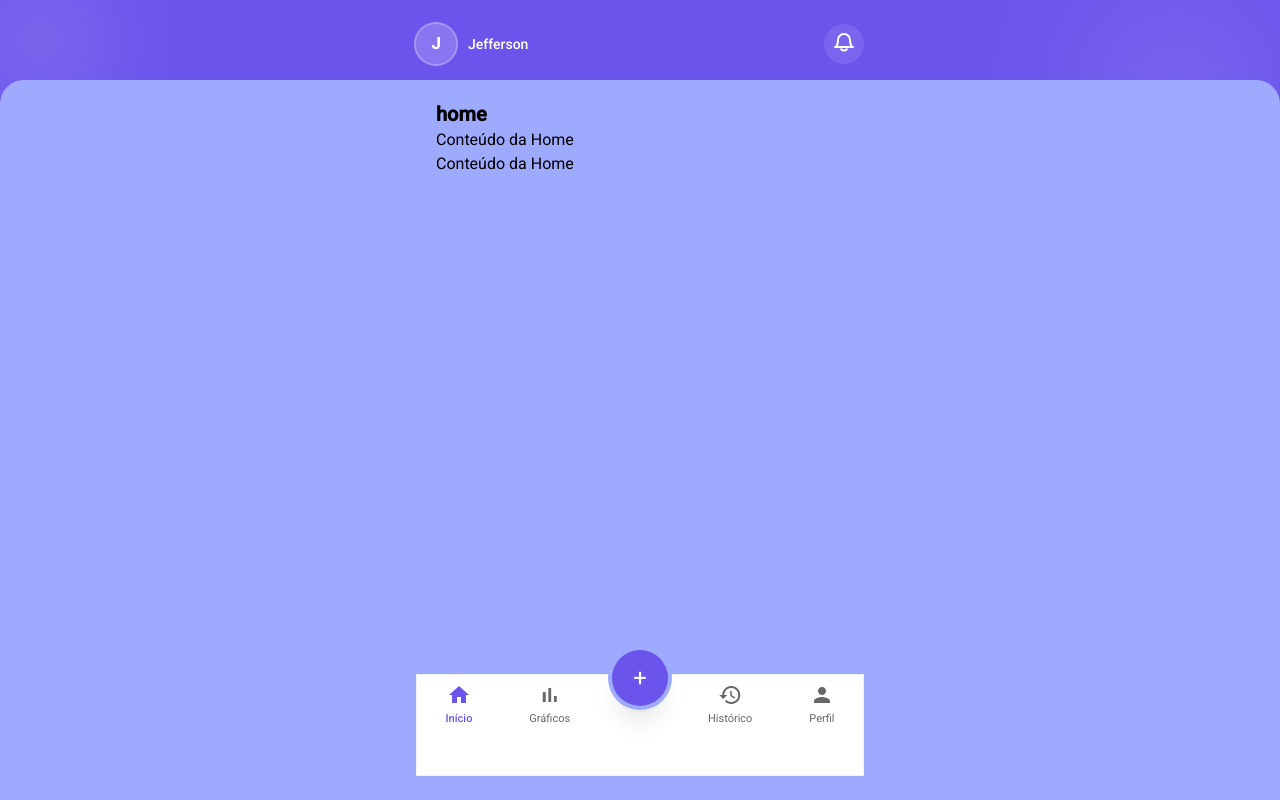
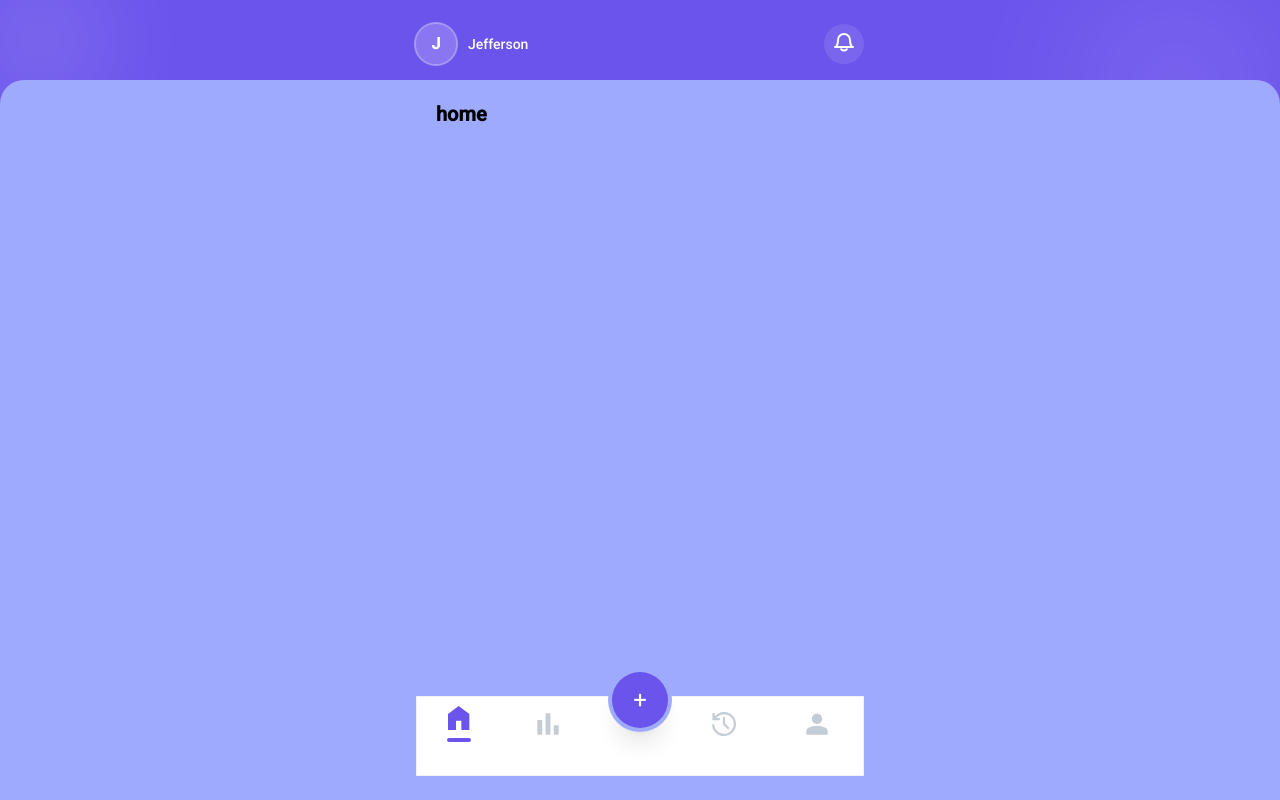
Before and after one commit to jesilvadev/financas-app, an Angular app: page / in a window 1280 px wide. Built offline with nearby package versions, Linux system fonts and the light colour scheme.

Commit message:
feat: adiciona componentes de Stats, History e Profile, e atualiza rotas

```diff
--- a/src/app/layout/main-layout.component.html
+++ b/src/app/layout/main-layout.component.html
@@ -64,28 +64,64 @@
   >
     <div class="relative mx-auto max-w-md">
       <div
-        class="h-26 bg-layer pb-10 backdrop-blur flex items-center justify-around border border-black/5"
+        class="h-20 bg-layer pt-4 pb-10 backdrop-blur flex items-center justify-around border border-black/5"
       >
         <!-- Home -->
         <a
           routerLink="/"
-          routerLinkActive="text-primary font-medium"
+          #rlaHome="routerLinkActive"
+          routerLinkActive
           [routerLinkActiveOptions]="{ exact: true }"
-          class="flex flex-col items-center gap-1 text-description hover:text-black/80 transition focus-visible:outline-none focus-visible:ring-2 focus-visible:ring-primary/30 rounded-lg px-3 py-2"
+          class="flex flex-col items-center gap-2 transition focus-visible:outline-none focus-visible:ring-2 focus-visible:ring-primary/30 rounded-lg px-3 py-2"
+          [class.text-primary]="rlaHome.isActive"
+          [class.text-disable]="!rlaHome.isActive"
           aria-current="page"
+          aria-label="Início"
         >
-          <mat-icon class="!text-[24px] leading-none">home</mat-icon>
-          <span class="text-[11px]">Início</span>
+          <svg
+            xmlns="http://www.w3.org/2000/svg"
+            width="22"
+            height="24"
+            viewBox="0 0 22 24"
+            fill="none"
+          >
+            <path
+              d="M0 24V8L10.6667 0L21.3333 8V24H13.3333V14.6667H8V24H0Z"
+              fill="currentColor"
+            />
+          </svg>
+          <div
+            *ngIf="rlaHome.isActive"
+            class="h-1 w-6 bg-primary rounded-full"
+          ></div>
         </a>
 
         <!-- Stats -->
         <a
           routerLink="/stats"
-          routerLinkActive="text-primary font-medium"
-          class="flex flex-col items-center gap-1 text-description hover:text-black/80 transition focus-visible:outline-none focus-visible:ring-2 focus-visible:ring-primary/30 rounded-lg px-3 py-2"
+          #rlaStats="routerLinkActive"
+          routerLinkActive
+          class="flex flex-col items-center gap-2 transition focus-visible:outline-none focus-visible:ring-2 focus-visible:ring-primary/30 rounded-lg px-3 py-2"
+          [class.text-primary]="rlaStats.isActive"
+          [class.text-disable]="!rlaStats.isActive"
+          aria-label="Gráficos"
         >
-          <mat-icon class="!text-[24px] leading-none">bar_chart</mat-icon>
-          <span class="text-[11px]">Gráficos</span>
+          <svg
+            xmlns="http://www.w3.org/2000/svg"
+            width="32"
+            height="32"
+            viewBox="0 0 32 32"
+            fill="none"
+          >
+            <path
+              d="M21.7777 26.6667V17.3334H26.6667V26.6667H21.7777ZM13.5557 26.6667V5.33337H18.4443V26.6667H13.5557ZM5.33334 26.6667V12H10.2223V26.6667H5.33334Z"
+              fill="currentColor"
+            />
+          </svg>
+          <div
+            *ngIf="rlaStats.isActive"
+            class="h-1 w-6 bg-primary rounded-full"
+          ></div>
         </a>
 
         <!-- Espaço para FAB -->
@@ -94,21 +130,57 @@
         <!-- Histórico -->
         <a
           routerLink="/history"
-          routerLinkActive="text-primary font-medium"
-          class="flex flex-col items-center gap-1 text-description hover:text-black/80 transition focus-visible:outline-none focus-visible:ring-2 focus-visible:ring-primary/30 rounded-lg px-3 py-2"
+          #rlaHistory="routerLinkActive"
+          routerLinkActive
+          class="flex flex-col items-center gap-2 transition focus-visible:outline-none focus-visible:ring-2 focus-visible:ring-primary/30 rounded-lg px-3 py-2"
+          [class.text-primary]="rlaHistory.isActive"
+          [class.text-disable]="!rlaHistory.isActive"
+          aria-label="Histórico"
         >
-          <mat-icon class="!text-[24px] leading-none">history</mat-icon>
-          <span class="text-[11px]">Histórico</span>
+          <svg
+            xmlns="http://www.w3.org/2000/svg"
+            width="32"
+            height="32"
+            viewBox="0 0 32 32"
+            fill="none"
+          >
+            <path
+              d="M15.9333 28C12.7038 28 9.93901 26.8797 7.63901 24.639C5.33901 22.3981 4.13345 19.6592 4.02234 16.4223H6.26667C6.37045 19.0446 7.35012 21.2593 9.20567 23.0667C11.0612 24.874 13.3038 25.7777 15.9333 25.7777C18.6816 25.7777 21.0093 24.8166 22.9167 22.8943C24.824 20.9721 25.7777 18.637 25.7777 15.889C25.7777 13.1852 24.8166 10.8981 22.8943 9.02767C20.9721 7.15744 18.6518 6.22233 15.9333 6.22233C14.4149 6.22233 12.9927 6.57044 11.6667 7.26667C10.3407 7.96289 9.19989 8.89622 8.24434 10.0667H11.8V12.289H4.48901V5H6.71101V8.4C7.85923 7.02222 9.23523 5.94444 10.839 5.16667C12.4426 4.38889 14.1407 4 15.9333 4C17.6 4 19.1648 4.313 20.6277 4.939C22.0908 5.56478 23.3686 6.41656 24.461 7.49433C25.5537 8.57211 26.4167 9.83511 27.05 11.2833C27.6833 12.7316 28 14.289 28 15.9557C28 17.6223 27.6833 19.1871 27.05 20.65C26.4167 22.1129 25.5537 23.387 24.461 24.4723C23.3686 25.5574 22.0908 26.4167 20.6277 27.05C19.1648 27.6833 17.6 28 15.9333 28ZM20.0223 21.489L14.911 16.4223V9.26667H17.1333V15.511L21.6 19.911L20.0223 21.489Z"
+              fill="currentColor"
+            />
+          </svg>
+          <div
+            *ngIf="rlaHistory.isActive"
+            class="h-1 w-6 bg-primary rounded-full"
+          ></div>
         </a>
 
         <!-- Perfil -->
         <a
           routerLink="/profile"
-          routerLinkActive="text-primary font-medium"
-          class="flex flex-col items-center gap-1 text-description hover:text-black/80 transition focus-visible:outline-none focus-visible:ring-2 focus-visible:ring-primary/30 rounded-lg px-3 py-2"
+          #rlaProfile="routerLinkActive"
+          routerLinkActive
+          class="flex flex-col items-center gap-2 transition focus-visible:outline-none focus-visible:ring-2 focus-visible:ring-primary/30 rounded-lg px-3 py-2"
+          [class.text-primary]="rlaProfile.isActive"
+          [class.text-disable]="!rlaProfile.isActive"
+          aria-label="Perfil"
         >
-          <mat-icon class="!text-[24px] leading-none">person</mat-icon>
-          <span class="text-[11px]">Perfil</span>
+          <svg
+            xmlns="http://www.w3.org/2000/svg"
+            width="32"
+            height="32"
+            viewBox="0 0 32 32"
+            fill="none"
+          >
+            <path
+              d="M16 15.9776C14.5333 15.9776 13.3148 15.4925 12.3443 14.5223C11.3741 13.5518 10.889 12.3333 10.889 10.8666C10.889 9.39995 11.3741 8.18139 12.3443 7.21095C13.3148 6.24073 14.5333 5.75562 16 5.75562C17.4667 5.75562 18.6852 6.24073 19.6557 7.21095C20.6259 8.18139 21.111 9.39995 21.111 10.8666C21.111 12.3333 20.6259 13.5518 19.6557 14.5223C18.6852 15.4925 17.4667 15.9776 16 15.9776ZM5.33334 26.6666V23.3333C5.33334 22.5184 5.5389 21.8054 5.95001 21.1943C6.36112 20.5832 6.89634 20.1184 7.55568 19.7999C9.00745 19.1259 10.4259 18.6204 11.811 18.2833C13.1963 17.9462 14.5927 17.7776 16 17.7776C17.4073 17.7776 18.7999 17.9498 20.1777 18.2943C21.5555 18.6387 22.9703 19.1406 24.4223 19.7999C25.0963 20.1184 25.6389 20.5832 26.05 21.1943C26.4611 21.8054 26.6667 22.5184 26.6667 23.3333V26.6666H5.33334Z"
+              fill="currentColor"
+            />
+          </svg>
+          <div
+            *ngIf="rlaProfile.isActive"
+            class="h-1 w-6 bg-primary rounded-full"
+          ></div>
         </a>
       </div>
 
--- /dev/null
+++ b/src/app/pages/history/history.component.html
@@ -0,0 +1,4 @@
+<div class="p-5">
+  <h1 class="text-xl font-semibold text-black">histórico</h1>
+  <!-- conteúdo futuro da página Histórico -->
+</div>
--- a/src/app/pages/home/home.component.html
+++ b/src/app/pages/home/home.component.html
@@ -1,6 +1,4 @@
 <div class="p-5">
   <h1 class="text-xl font-semibold text-black">home</h1>
-  <p>Conteúdo da Home</p>
-  <p>Conteúdo da Home</p>
   <!-- conteúdo futuro da Home -->
 </div>
--- /dev/null
+++ b/src/app/pages/profile/profile.component.html
@@ -0,0 +1,4 @@
+<div class="p-5">
+  <h1 class="text-xl font-semibold text-black">perfil</h1>
+  <!-- conteúdo futuro da página Perfil -->
+</div>
--- /dev/null
+++ b/src/app/pages/stats/stats.component.html
@@ -0,0 +1,4 @@
+<div class="p-5">
+  <h1 class="text-xl font-semibold text-black">dados</h1>
+  <!-- conteúdo futuro da página Dados -->
+</div>
```
Also changed, not shown: src/app/app.routes.ts (+9 -1 lines), src/app/pages/history/history.component.ts (added, +10 -0 lines), src/app/pages/profile/profile.component.ts (added, +10 -0 lines), src/app/pages/stats/stats.component.ts (added, +10 -0 lines).
